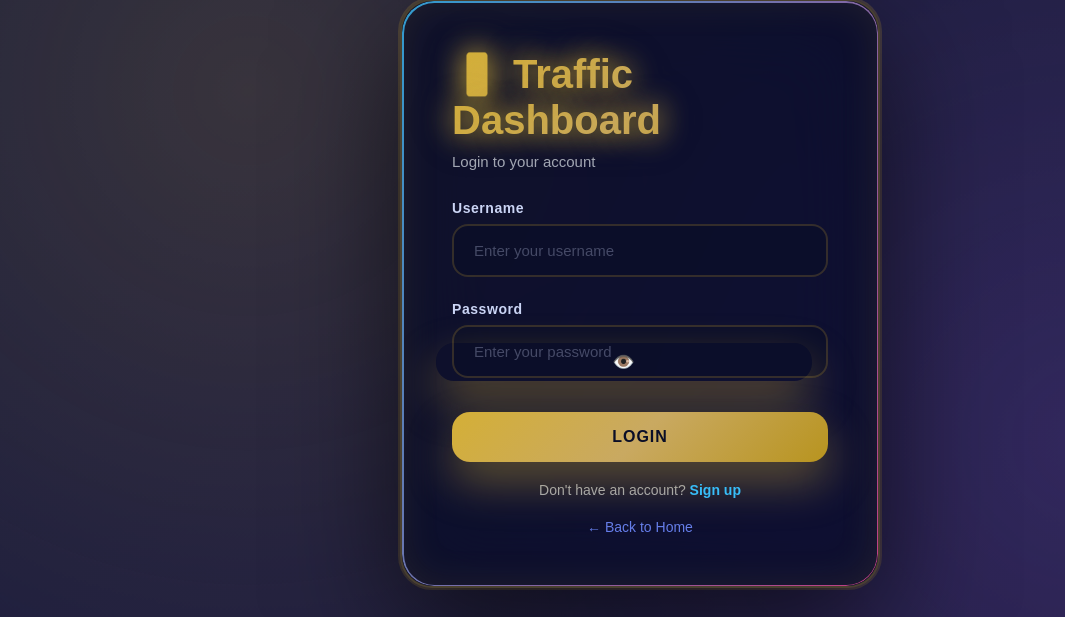
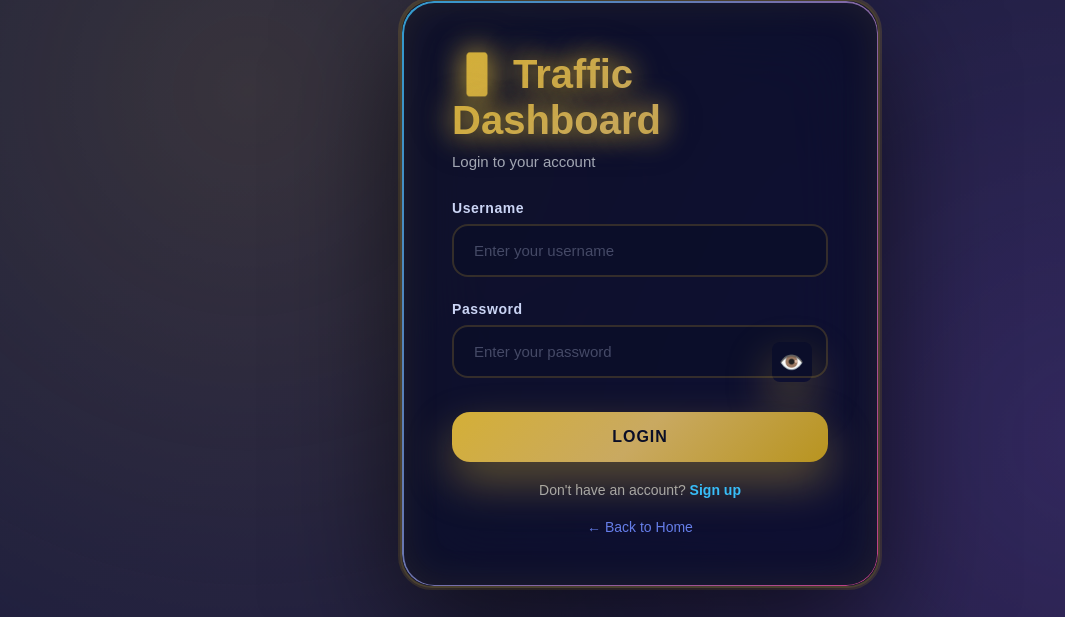
Before and after one commit to abi23122003/traffic-dashboard, a FastAPI app: page /login in a window 1280 px wide. Shown: the part 107-724 px from the top of the page, without its empty margins (0-1065 px from the left). Run offline with FastAPI, Linux system fonts and the light colour scheme.

Commit message:
Enhance login form: add confirm password field, improve password visibility toggle, and update validation logic

```diff
--- a/templates/login.html
+++ b/templates/login.html
@@ -184,6 +184,10 @@
             transition: all 0.4s cubic-bezier(0.34, 1.56, 0.64, 1);
         }
 
+        .input-wrapper:has(.password-toggle) input {
+            padding-right: 50px;
+        }
+
         input::placeholder {
             color: rgba(203, 213, 245, 0.3);
         }
@@ -215,15 +219,26 @@
             border: none;
             color: #cbd5f5;
             cursor: pointer;
-            font-size: 18px;
-            padding: 8px;
+            font-size: 20px;
+            padding: 8px 12px;
             transition: all 0.3s ease;
             z-index: 10;
+            display: flex;
+            align-items: center;
+            justify-content: center;
+            width: 40px;
+            height: 40px;
+            border-radius: 8px;
         }
 
         .password-toggle:hover {
             color: #d4af37;
-            transform: translateY(-50%) scale(1.1);
+            background: rgba(212, 175, 55, 0.1);
+            transform: translateY(-50%) scale(1.05);
+        }
+
+        .password-toggle:active {
+            background: rgba(212, 175, 55, 0.2);
         }
 
         .field-feedback {
@@ -533,7 +548,7 @@
                 </div>
                 <div class="input-wrapper">
                     <input type="password" id="password" placeholder="Enter your password" required>
-                    <button type="button" class="password-toggle" id="password-toggle" onclick="togglePasswordVisibility()">👁️</button>
+                    <button type="button" class="password-toggle" id="password-toggle" onclick="togglePasswordVisibility('password')">👁️</button>
                     <div class="password-strength" id="password-strength">
                         <div class="strength-bar">
                             <div class="strength-fill" id="strength-fill"></div>
@@ -541,6 +556,16 @@
                         <div class="strength-text" id="strength-text">Weak</div>
                     </div>
                     <div class="field-feedback" id="password-feedback"></div>
+                </div>
+            </div>
+            <div class="form-group" id="confirm-password-group" style="display: none;">
+                <div class="label-wrapper">
+                    <label for="confirm-password">Confirm Password</label>
+                </div>
+                <div class="input-wrapper">
+                    <input type="password" id="confirm-password" placeholder="Re-enter your password" required>
+                    <button type="button" class="password-toggle" id="confirm-password-toggle" onclick="togglePasswordVisibility('confirm-password')">👁️</button>
+                    <div class="field-feedback" id="confirm-password-feedback"></div>
                 </div>
             </div>
             <button type="submit" id="submit-btn">Login</button>
@@ -557,9 +582,9 @@
         let isLogin = true;
 
         // Password visibility toggle
-        function togglePasswordVisibility() {
-            const passwordInput = document.getElementById('password');
-            const toggle = document.getElementById('password-toggle');
+        function togglePasswordVisibility(fieldId = 'password') {
+            const passwordInput = document.getElementById(fieldId);
+            const toggle = document.getElementById(fieldId === 'password' ? 'password-toggle' : 'confirm-password-toggle');
 
             if (passwordInput.type === 'password') {
                 passwordInput.type = 'text';
@@ -688,9 +713,16 @@
             document.getElementById('toggle-link').textContent = isLogin ? 'Sign up' : 'Login';
             document.getElementById('email-group').style.display = isLogin ? 'none' : 'block';
             document.getElementById('name-group').style.display = isLogin ? 'none' : 'block';
+            document.getElementById('confirm-password-group').style.display = isLogin ? 'none' : 'block';
             document.getElementById('password-toggle').textContent = '👁️';
             document.getElementById('password').type = 'password';
             document.getElementById('password').value = '';
+            const confirmPasswordField = document.getElementById('confirm-password');
+            if (confirmPasswordField) {
+                confirmPasswordField.type = 'password';
+                confirmPasswordField.value = '';
+                document.getElementById('confirm-password-toggle').textContent = '👁️';
+            }
             document.getElementById('error-message').innerHTML = '';
             document.getElementById('success-message').innerHTML = '';
             clearValidationStates();
@@ -772,9 +804,10 @@
                     const email = document.getElementById('email').value.trim();
                     const username = document.getElementById('username').value.trim();
                     const password = document.getElementById('password').value;
+                    const confirmPassword = document.getElementById('confirm-password').value;
                     const fullName = document.getElementById('full-name').value.trim() || null;
 
-                    if (!email || !username || !password) {
+                    if (!email || !username || !password || !confirmPassword) {
                         throw new Error('Please fill in all required fields');
                     }
 
@@ -784,6 +817,10 @@
 
                     if (password.length < 6) {
                         throw new Error('Password must be at least 6 characters long.');
+                    }
+
+                    if (password !== confirmPassword) {
+                        throw new Error('Passwords do not match. Please try again.');
                     }
 
                     const MAX_PASSWORD_LENGTH = 10000;
```
